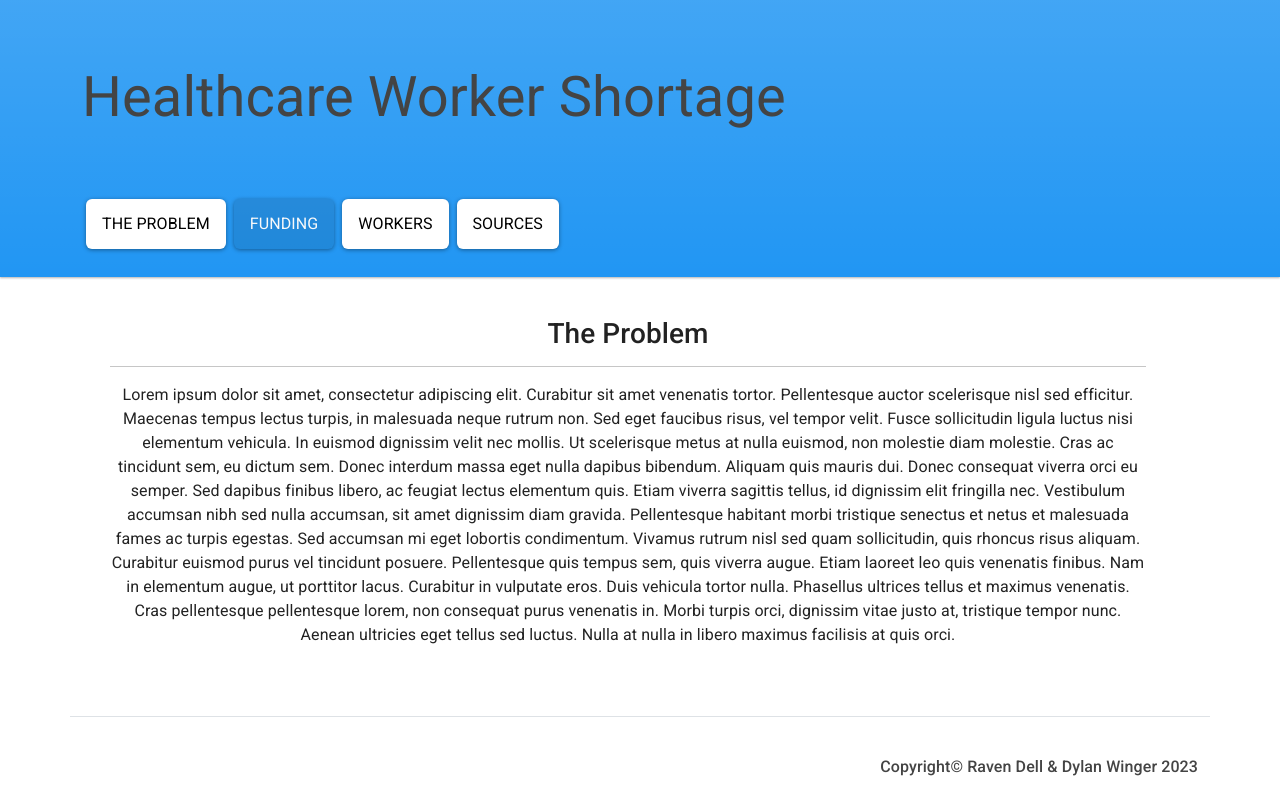
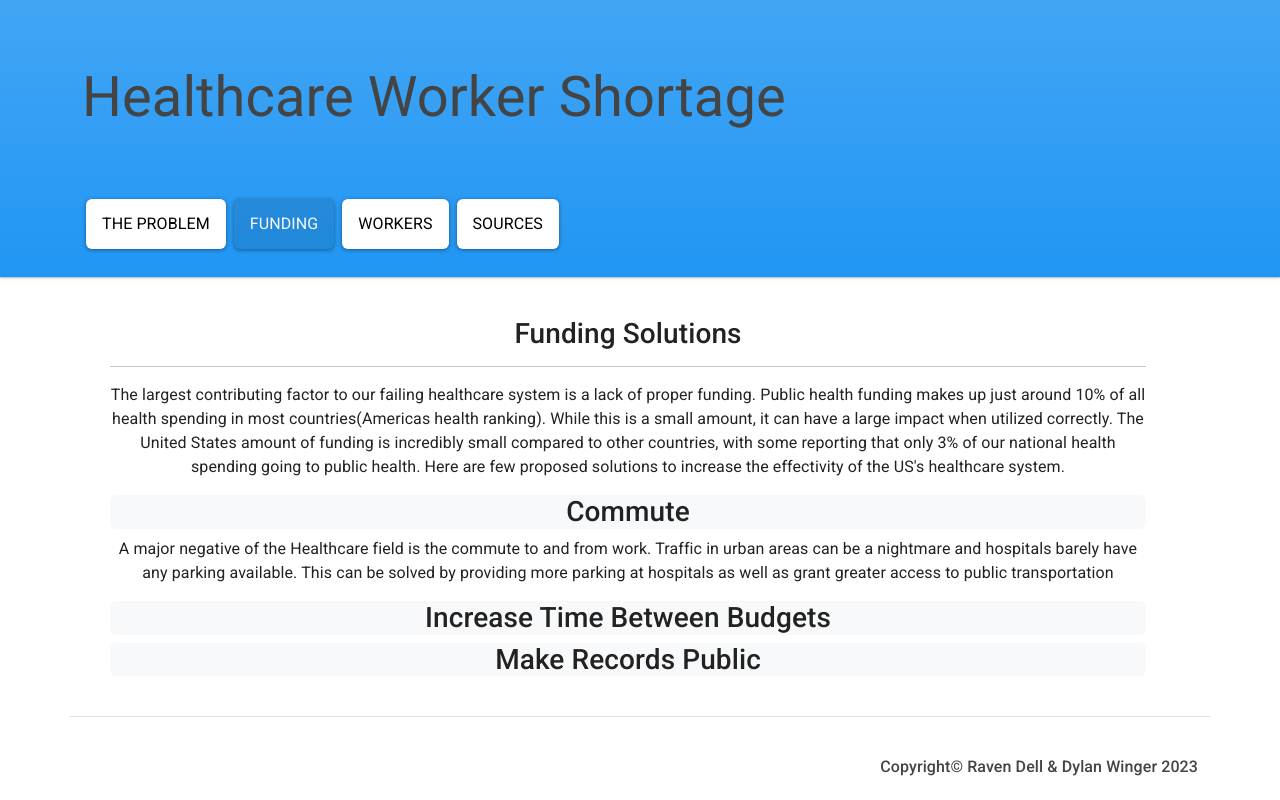
Before and after one commit to 20336/Healthcare-Worker-Shortage, a plain HTML site: page funding.html in a window 1280 px wide. Drawn offline with nearby package versions, Linux system fonts and the light colour scheme.

Commit message:
Working on funding

```diff
--- a/funding.html
+++ b/funding.html
@@ -40,19 +40,48 @@
 		<div class="justify-content-center p-4">
 			<div>
 				<h3 class = "text-dark">
-					The Problem
+					Funding Solutions
 				</h3>
 			</div>
 
 			<div><hr></div>
             <div>
-				<p>Lorem ipsum dolor sit amet, consectetur adipiscing elit. Curabitur sit amet venenatis tortor. Pellentesque auctor scelerisque nisl sed efficitur. Maecenas tempus lectus turpis, in malesuada neque rutrum non. Sed eget faucibus risus, vel tempor velit. Fusce sollicitudin ligula luctus nisi elementum vehicula. In euismod dignissim velit nec mollis. Ut scelerisque metus at nulla euismod, non molestie diam molestie. Cras ac tincidunt sem, eu dictum sem.
+				<p>
+					The largest contributing factor to our failing healthcare system is
+					a lack of proper funding. Public health funding makes up just around 10%
+					of all health spending in most countries(Americas health ranking). While this is
+					a small amount, it can have a large impact when utilized correctly.
+					The United States amount of funding is incredibly small compared to other countries,
+					 with some reporting that only 3%  of our national health spending going to public
+					  health. Here are few proposed solutions to increase the effectivity of the US's
+					  healthcare system.
+				</p>
+            </div>
+			<div id="accordion">
+				<h3 class="bg-light rounded text-dark">Commute</h3>
+                        <div class="bg-secondary rounded text-dark ">
+                            <p>A major negative of the Healthcare field is the commute to and from work. Traffic in urban areas can be a
+                                nightmare and hospitals barely have any parking available. This can be solved by providing more parking at hospitals as well as grant greater access to public
+                            transportation</p>
+                        </div>
 
-					Donec interdum massa eget nulla dapibus bibendum. Aliquam quis mauris dui. Donec consequat viverra orci eu semper. Sed dapibus finibus libero, ac feugiat lectus elementum quis. Etiam viverra sagittis tellus, id dignissim elit fringilla nec. Vestibulum accumsan nibh sed nulla accumsan, sit amet dignissim diam gravida. Pellentesque habitant morbi tristique senectus et netus et malesuada fames ac turpis egestas. Sed accumsan mi eget lobortis condimentum.
 
-					Vivamus rutrum nisl sed quam sollicitudin, quis rhoncus risus aliquam. Curabitur euismod purus vel tincidunt posuere. Pellentesque quis tempus sem, quis viverra augue. Etiam laoreet leo quis venenatis finibus. Nam in elementum augue, ut porttitor lacus. Curabitur in vulputate eros. Duis vehicula tortor nulla. Phasellus ultrices tellus et maximus venenatis. Cras pellentesque pellentesque lorem, non consequat purus venenatis in. Morbi turpis orci, dignissim vitae justo at, tristique tempor nunc. Aenean ultricies eget tellus sed luctus. Nulla at nulla in libero maximus facilisis at quis orci.
 
-            </div>
+			<h3 class="bg-light rounded text-dark" > Increase Time Between Budgets</h3>
+                        <div class="bg-secondary rounded text-dark">
+                            <p></p>
+                        </div>
+
+
+            <h3 class="bg-light rounded text-dark" > Make Records Public</h3>
+                        <div class="bg-secondary rounded text-dark ">
+                            <p>One of the largest contributing factors of people not wanting to go into healthcare is the cost of medical school. The average cost of medical
+                                school today is $230,296(educationdata.org). This can be an extremely large barrier of entry
+                                for college age students. So the last step in increasing the healthcare workforce would be to make
+                                medical school more affordable for all.
+                            </p>
+                        </div>
+                    </div>
 
 		</div>
 
@@ -66,6 +95,12 @@
 </main>
 
     <script src="https://cdn.jsdelivr.net/npm/bootstrap@5.1.3/dist/js/bootstrap.bundle.min.js" integrity="sha384-ka7Sk0Gln4gmtz2MlQnikT1wXgYsOg+OMhuP+IlRH9sENBO0LRn5q+8nbTov4+1p" crossorigin="anonymous"></script>
+	<script src="https://code.jquery.com/jquery-3.4.1.min.js"></script>
+    <script src="https://code.jquery.com/ui/1.13.2/jquery-ui.js"></script>
+    <script src="js/accordion.js"></script>
+    <script src="js/instance.js"></script>
+    <script src="dist/js/lightbox.js"></script>
+
 </body>
 
 </html>
```
